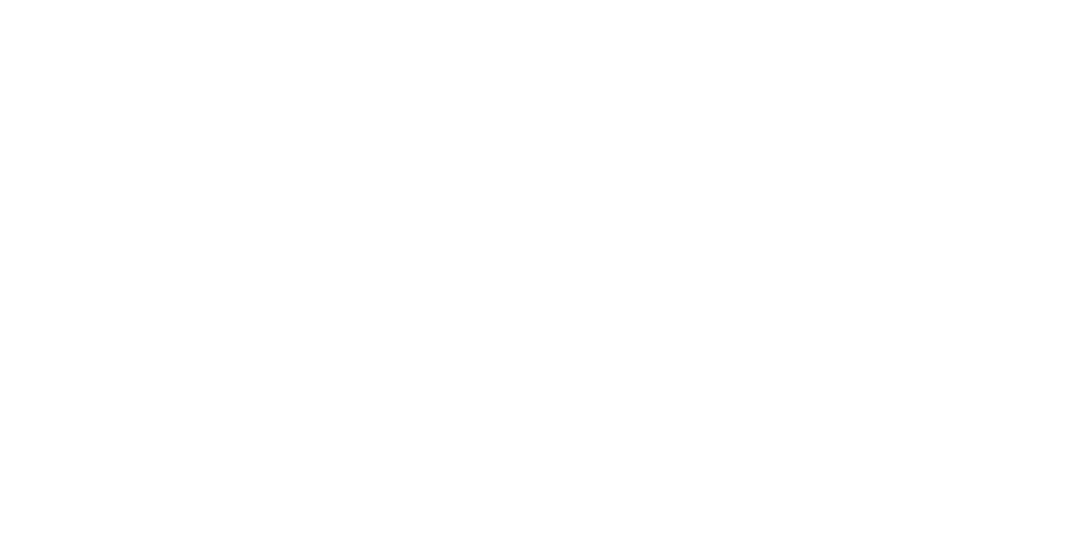
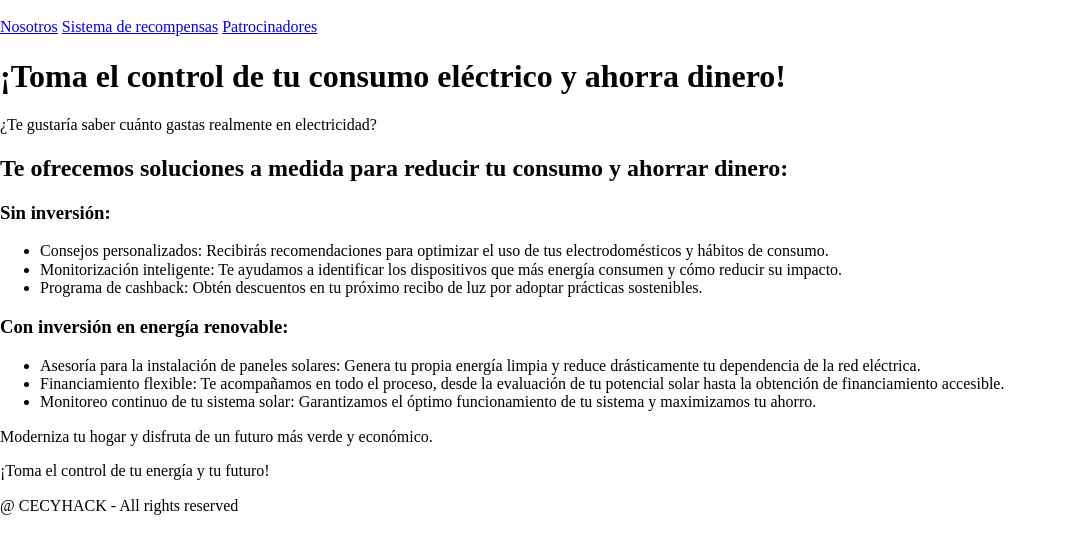
Before and after one commit to FTP666888/cecyhaq, a PHP site: page / in a window 1280 px wide. Before the commit the part shown is empty. Shown: the top 554 px of the page, without its empty margins (0-1067 px from the left). Run offline with PHP 8.4, Linux system fonts and the light colour scheme.

Commit message:
adding info and stuff

```diff
--- a/css/styles.css
+++ b/css/styles.css
@@ -0,0 +1,3 @@
+:root {
+  --font-family-headings: "Barlow", sans-serif;
+}
--- a/index.php
+++ b/index.php
@@ -3,11 +3,60 @@
 
 <head>
     <meta charset="UTF-8">
+    <link rel="preconnect" href="https://fonts.googleapis.com">
+    <link rel="preconnect" href="https://fonts.gstatic.com" crossorigin>
+    <link href="https://fonts.googleapis.com/css2?family=Barlow:ital,wght@0,100;0,200;0,300;0,400;0,500;0,600;0,700;0,800;0,900;1,100;1,200;1,300;1,400;1,500;1,600;1,700;1,800;1,900&display=swap" rel="stylesheet">
     <meta name="viewport" content="width=device-width, initial-scale=1.0">
+    <link rel="preload" href="css/normalize.css">
+    <link rel="stylesheet" href="css/normalize.css">
+    <link rel="preload" href="css/styles.css">
+    <link rel="stylesheet" href="css/styles.css">
     <title>login</title>
 </head>
 
 <body>
+    <header class="header__nosotros">
+        <a href="">
+            <img class="index__img" src="" alt="">
+        </a>
+        <nav class="nosotros__nav">
+            <a href="#">Nosotros</a>
+            <a href="#">Sistema de recompensas</a>
+            <a href="#">Patrocinadores</a>
+        </nav>
+    </header>
+    <main class="informacion__nosotros">
+        <div class="nostros__explicacion">
+            <h1>¡Toma el control de tu consumo eléctrico y ahorra dinero!</h1>
+
+            <p>¿Te gustaría saber cuánto gastas realmente en electricidad?</p>
+
+            <h2>Te ofrecemos soluciones a medida para reducir tu consumo y ahorrar dinero:</h2>
+
+            <h3>Sin inversión:</h3>
+
+            <ul>
+                <li>Consejos personalizados: Recibirás recomendaciones para optimizar el uso de tus electrodomésticos y hábitos de consumo.</li>
+                <li>Monitorización inteligente: Te ayudamos a identificar los dispositivos que más energía consumen y cómo reducir su impacto.</li>
+                <li>Programa de cashback: Obtén descuentos en tu próximo recibo de luz por adoptar prácticas sostenibles.</li>
+            </ul>
+
+            <h3>Con inversión en energía renovable:</h3>
+
+            <ul>
+                <li>Asesoría para la instalación de paneles solares: Genera tu propia energía limpia y reduce drásticamente tu dependencia de la red eléctrica.</li>
+                <li>Financiamiento flexible: Te acompañamos en todo el proceso, desde la evaluación de tu potencial solar hasta la obtención de financiamiento accesible.</li>
+                <li>Monitoreo continuo de tu sistema solar: Garantizamos el óptimo funcionamiento de tu sistema y maximizamos tu ahorro.</li>
+            </ul>
+
+            <p>Moderniza tu hogar y disfruta de un futuro más verde y económico.</p>
+            <p>¡Toma el control de tu energía y tu futuro!</p>
+
+        </div>
+    </main>
+    <footer>
+        @ CECYHACK - All rights reserved
+    </footer>
 
 
 </body>
```
Also changed, not shown: user/login.php (added).
